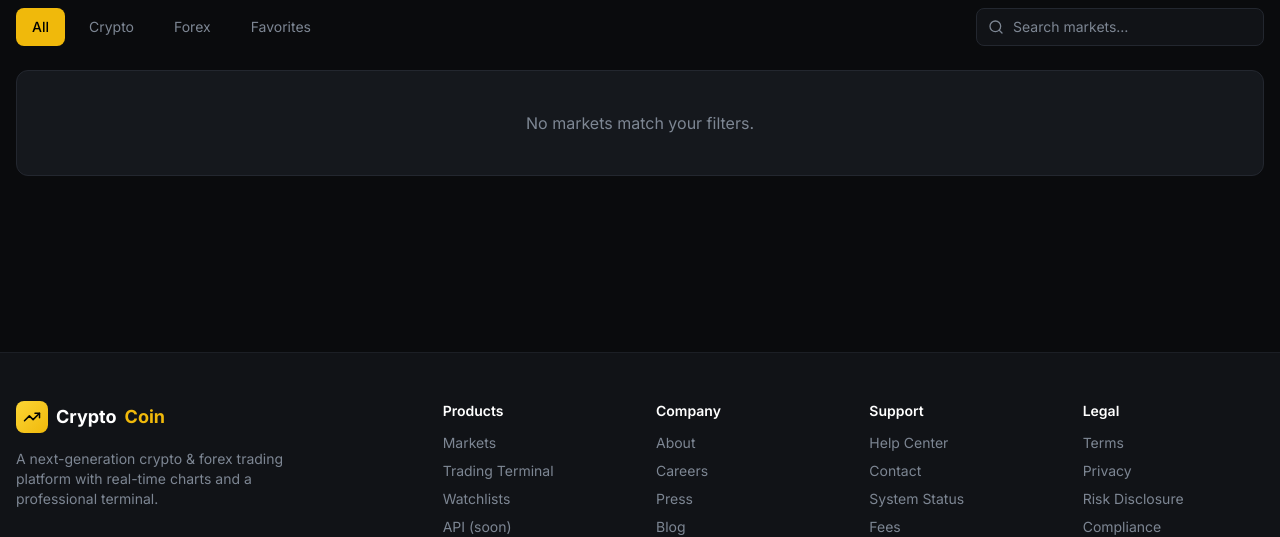
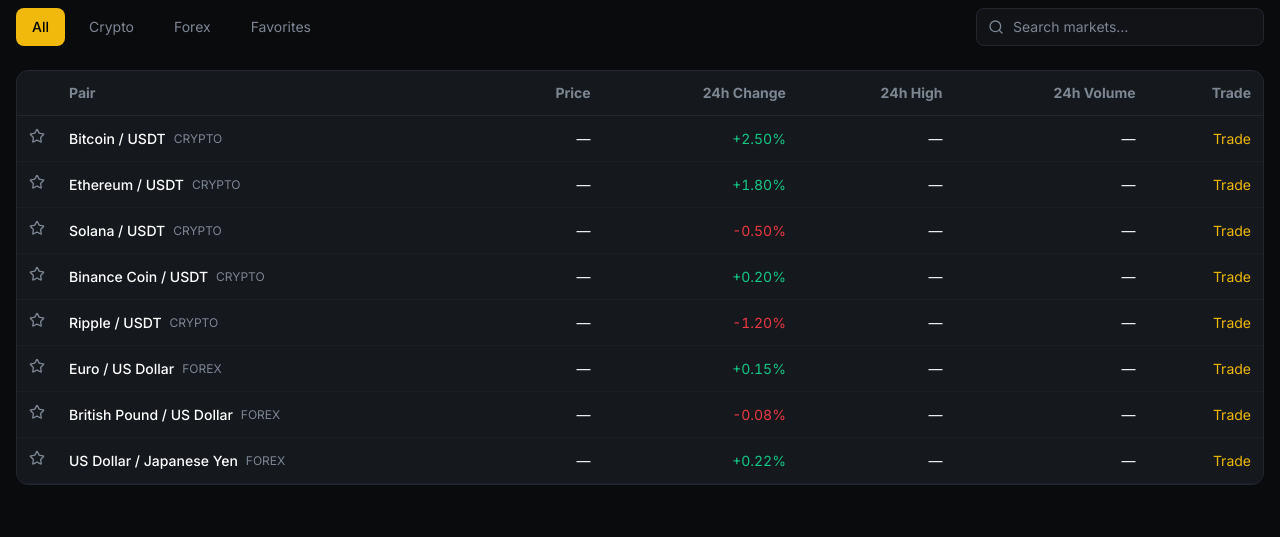
Before and after one commit to SabaliHeritageEnterprises/mywebsite, a Next.js app in the folder apps/web/: page /markets in a window 1280 px wide. Shown: the part 150-687 px from the top of the page. Built offline with nearby package versions, Linux system fonts and the light colour scheme; no server answers.

Commit message:
Add mock market data - charts and trading pairs now work

```diff
--- a/apps/web/src/app/markets/page.tsx
+++ b/apps/web/src/app/markets/page.tsx
@@ -18,16 +18,29 @@
   { key: 'FAVORITES', label: 'Favorites' },
 ];
 
+// ✅ MOCK DATA - Shows instantly without backend
+const MOCK_MARKET_PAIRS: MarketPair[] = [
+  { symbol: 'BTC/USDT', displayName: 'Bitcoin / USDT', type: 'CRYPTO', price: 43250.75, change24h: 2.5, volume: '1.2B' },
+  { symbol: 'ETH/USDT', displayName: 'Ethereum / USDT', type: 'CRYPTO', price: 2250.30, change24h: 1.8, volume: '890M' },
+  { symbol: 'SOL/USDT', displayName: 'Solana / USDT', type: 'CRYPTO', price: 98.45, change24h: -0.5, volume: '340M' },
+  { symbol: 'BNB/USDT', displayName: 'Binance Coin / USDT', type: 'CRYPTO', price: 305.20, change24h: 0.2, volume: '210M' },
+  { symbol: 'XRP/USDT', displayName: 'Ripple / USDT', type: 'CRYPTO', price: 0.52, change24h: -1.2, volume: '150M' },
+  { symbol: 'EUR/USD', displayName: 'Euro / US Dollar', type: 'FOREX', price: 1.0895, change24h: 0.15, volume: '2.1B' },
+  { symbol: 'GBP/USD', displayName: 'British Pound / US Dollar', type: 'FOREX', price: 1.2745, change24h: -0.08, volume: '1.8B' },
+  { symbol: 'USD/JPY', displayName: 'US Dollar / Japanese Yen', type: 'FOREX', price: 148.32, change24h: 0.22, volume: '1.5B' },
+];
+
 export default function MarketsPage() {
   const { user } = useAuth();
-  const [pairs, setPairs] = useState<MarketPair[]>([]);
+  const [pairs, setPairs] = useState<MarketPair[]>(MOCK_MARKET_PAIRS); // ✅ Use mock data
   const [favorites, setFavorites] = useState<Set<string>>(new Set());
   const [tab, setTab] = useState<Tab>('ALL');
   const [search, setSearch] = useState('');
 
-  useEffect(() => {
-    api.get<MarketPair[]>('/market/pairs').then((r) => setPairs(r.data)).catch(() => {});
-  }, []);
+  // ✅ COMMENT OUT the API call - use mock data instead
+  // useEffect(() => {
+  //   api.get<MarketPair[]>('/market/pairs').then((r) => setPairs(r.data)).catch(() => {});
+  // }, []);
 
   useEffect(() => {
     if (!user) return;
```
